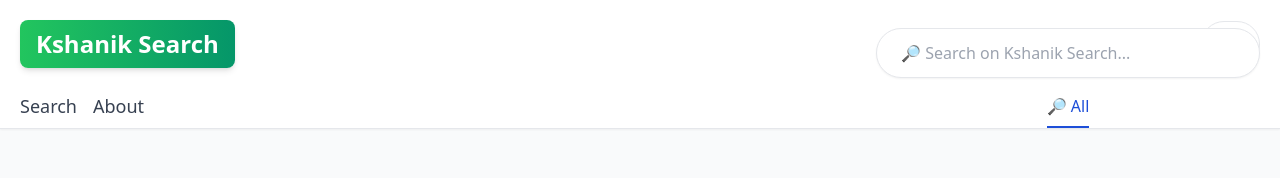
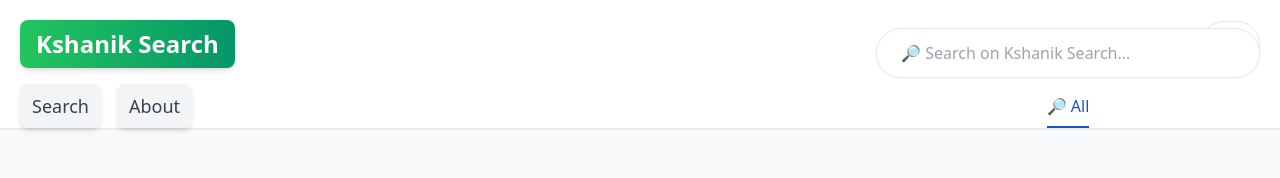
Before and after one commit to akshbswas98/kshanik_search, a React (Vite) app: page /search in a window 1280 px wide. Shown: the top 178 px of the page. Built offline with nearby package versions, Linux system fonts and the light colour scheme.

Commit message:
Added animations to the  navbar components and also to the Logo

```diff
--- a/src/components/Navbar.jsx
+++ b/src/components/Navbar.jsx
@@ -4,22 +4,26 @@ import { Search } from './Search'
 
 export const Navbar = ({ darkTheme, setDarkTheme }) => {
     return (
-        <div className="p-5 pb-0 flex flex-wrap sm:justify-between justify-center items-center border-b dark:border-gray-700 border-gray-200 bg-white dark:bg-gray-800 shadow-sm">
+        <div className="p-5 pb-0 flex flex-wrap sm:justify-between justify-center items-center border-b dark:border-gray-700 border-gray-200 bg-white dark:bg-gray-800 shadow-sm transition-all duration-300">
             <div className="flex justify-between items-center space-x-5 w-screen">
-                <p className="text-2xl bg-gradient-to-r from-green-500 to-emerald-600 font-bold text-white py-2 px-4 rounded-lg shadow-md hover:shadow-lg transition-all duration-300 dark:from-gray-600 dark:to-gray-700">
+                <p className="text-2xl bg-gradient-to-r from-green-500 to-emerald-600 font-bold text-white py-2 px-4 rounded-lg shadow-md hover:shadow-lg transition-transform duration-300 hover:scale-105 dark:from-gray-600 dark:to-gray-700">
                     Kshanik Search
                 </p>
                 <button
                     type="button"
                     onClick={() => setDarkTheme(!darkTheme)}
-                    className="text-xl bg-white dark:bg-gray-700 border dark:border-gray-600 rounded-full px-4 py-2 hover:shadow-lg transition-all duration-300 hover:scale-105"
+                    className="text-xl bg-white dark:bg-gray-700 border dark:border-gray-600 rounded-full px-4 py-2 hover:shadow-lg transition-transform duration-300 hover:scale-110"
                 >
                     {darkTheme ? '💡' : '🌙'}
                 </button>
             </div>
             <div className="flex space-x-4 mt-4">
-                <Link to="/search" className="text-lg text-gray-700 dark:text-gray-300 hover:underline">Search</Link>
-                <Link to="/about" className="text-lg text-gray-700 dark:text-gray-300 hover:underline">About</Link>
+                <Link to="/search" className="text-lg text-gray-700 dark:text-gray-300 hover:underline transition-transform duration-300 hover:scale-105 hover:text-green-500 dark:hover:text-green-300 px-3 py-2 rounded-lg bg-gray-100 dark:bg-gray-700 hover:bg-gray-200 dark:hover:bg-gray-600 shadow-md">
+                    Search
+                </Link>
+                <Link to="/about" className="text-lg text-gray-700 dark:text-gray-300 hover:underline transition-transform duration-300 hover:scale-105 hover:text-green-500 dark:hover:text-green-300 px-3 py-2 rounded-lg bg-gray-100 dark:bg-gray-700 hover:bg-gray-200 dark:hover:bg-gray-600 shadow-md">
+                    About
+                </Link>
             </div>
             <Search />
         </div>
```
Also changed, not shown: public/kshanik_kumar_biswas.jpg (added).
